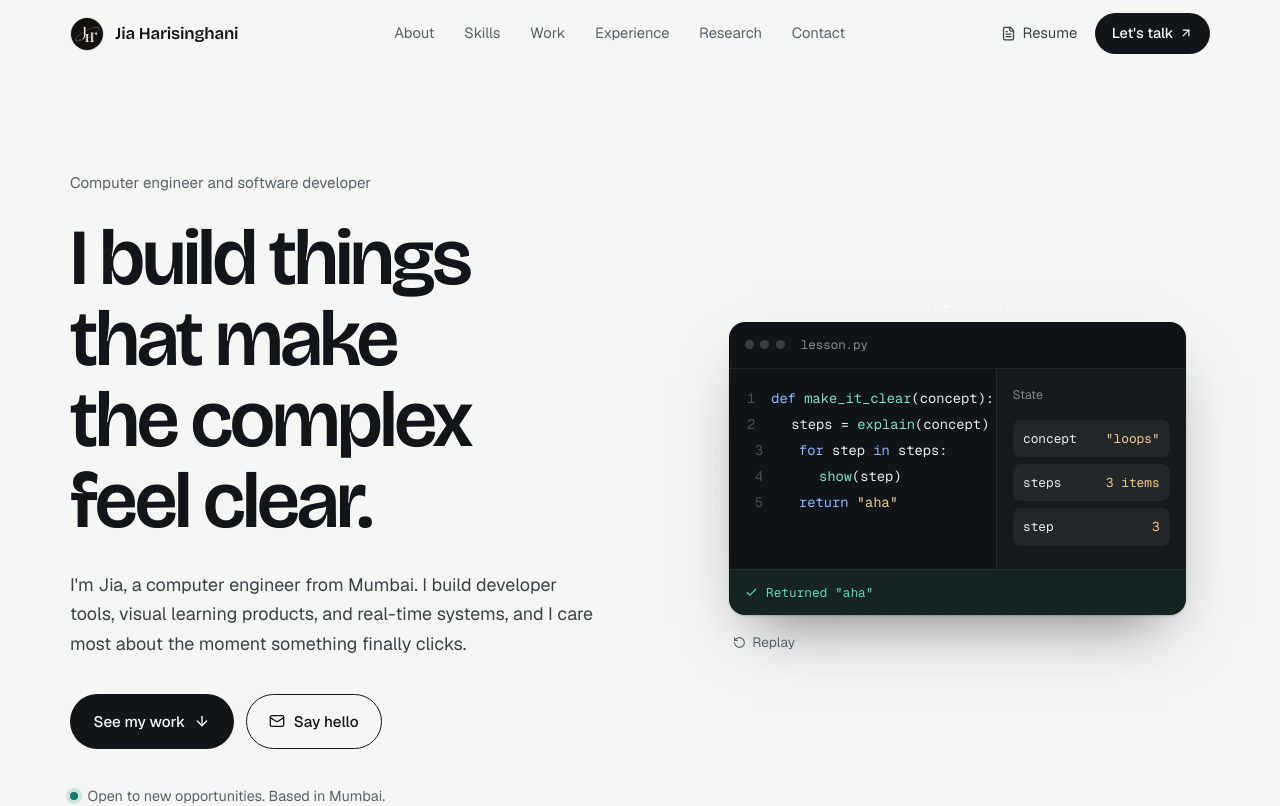
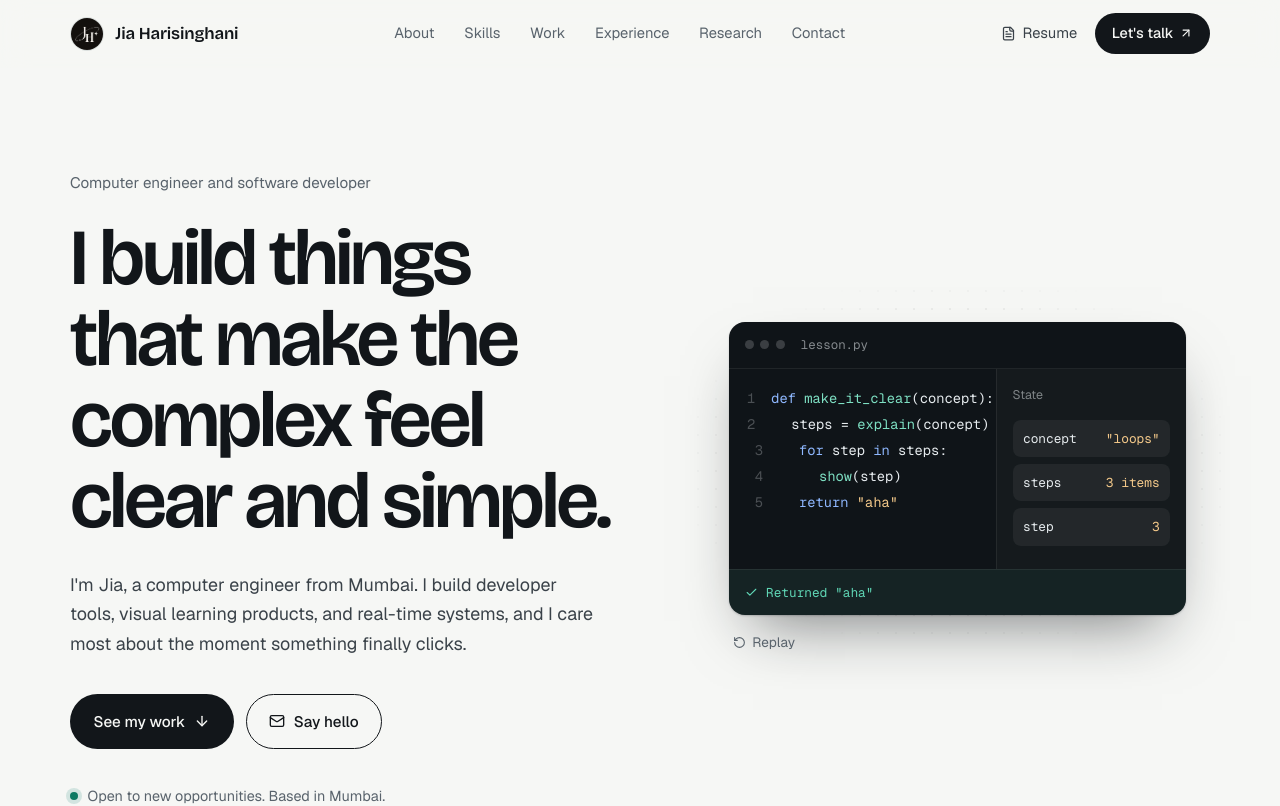
Before and after one commit to Jia2005/Portfolio, a React (Create React App) app: page / in a window 1280 px wide. Shown: the top 806 px of the page. Built offline with nearby package versions, Linux system fonts and the light colour scheme.

Commit message:
Update Home.js

```diff
--- a/src/Pages/Home.js
+++ b/src/Pages/Home.js
@@ -25,7 +25,7 @@ const EMAIL = 'jia2.harisinghani@gmail.com';
 const GITHUB_URL = 'https://github.com/Jia2005';
 const LINKEDIN_URL = 'https://linkedin.com/in/jia-harisinghani';
 const DOI_URL = 'https://doi.org/10.1049/icp.2025.4694';
-const RESUME_URL = `${process.env.PUBLIC_URL}/Jia_Harisinghani_Resume.pdf`;
+const RESUME_URL = `https://drive.google.com/file/d/1xYkANHX_shGsL-w3X8mTsQRkZ2_6kwRu/view?usp=sharing`;
 
 const navItems = [
   { id: 'about', label: 'About' },
@@ -495,7 +495,7 @@ function Home() {
           <div className="hero-text">
             <p className="hero-role">Computer engineer and software developer</p>
             <h1 className="hero-title" id="hero-title">
-              I build things that make the complex feel clear.
+              I build things that make the complex feel clear and simple.
             </h1>
             <p className="hero-copy">
               I&apos;m Jia, a computer engineer from Mumbai. I build developer tools, visual
```
